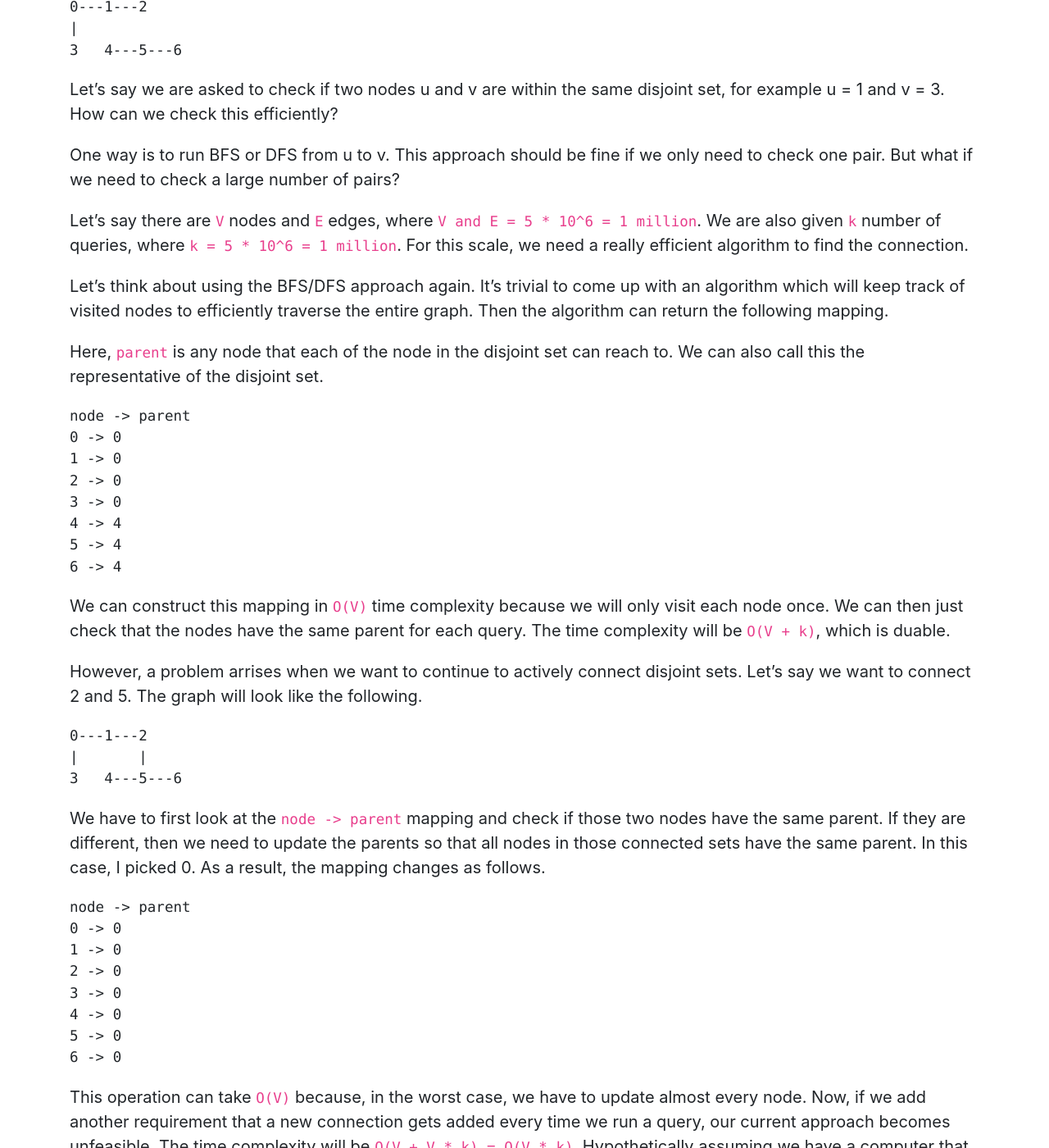
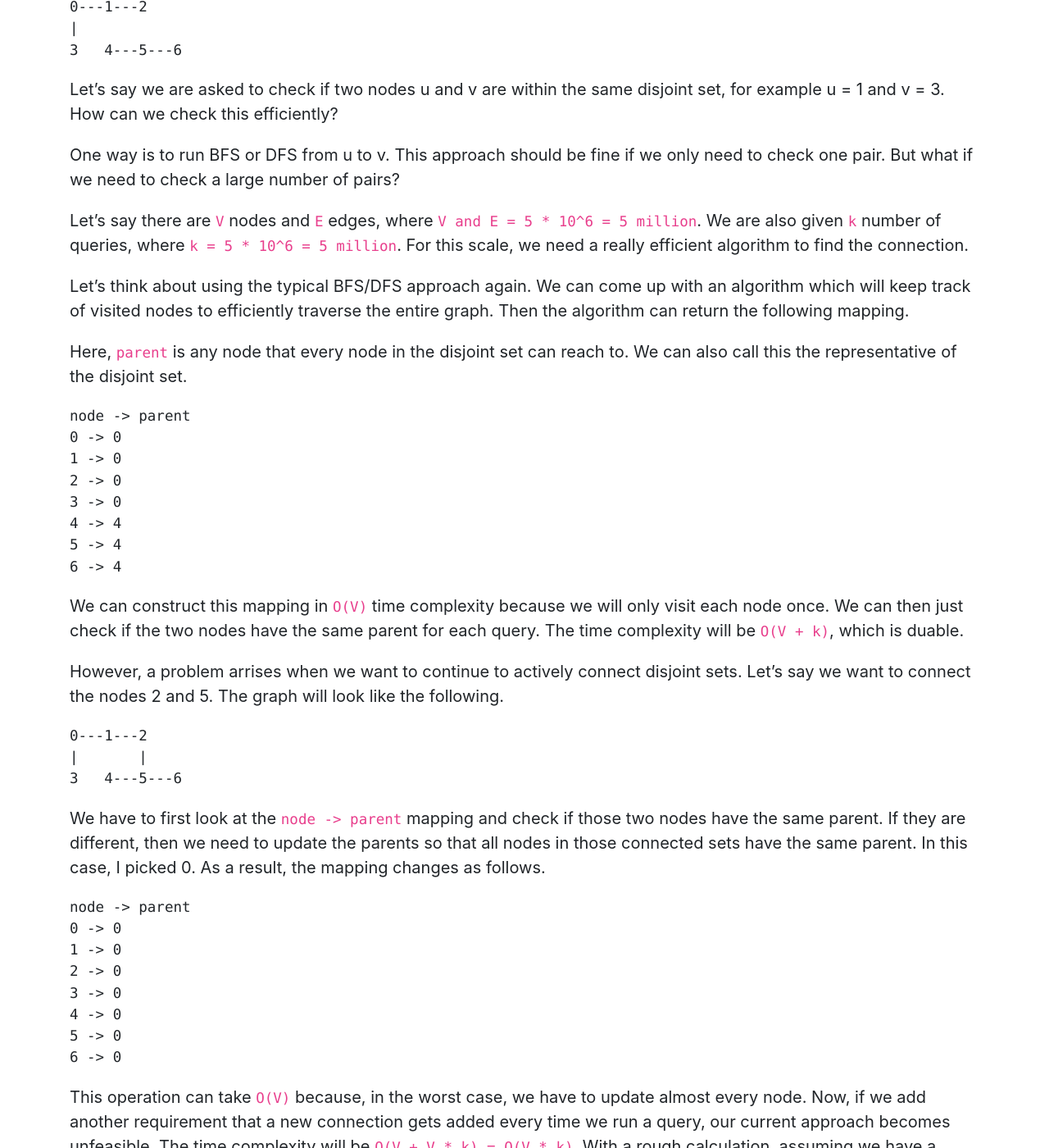
Before and after one commit to takasoft/takasoft.github.io, a Jekyll site: the page built from _posts/2025-02-06-why-union-find-is-such-a-cool-algorithm.md, in a window 1280 px wide and 1400 px high, scrolled down 425 px. Shown: the whole window at 82% size. Built offline with Jekyll 4.4.1, drawn with Linux system fonts in a browser that asks for light colours; some of the changed text lies outside the part shown.

Commit message:
Update 2025-02-06-why-union-find-is-such-a-cool-algorithm.md

````diff
--- a/_posts/2025-02-06-why-union-find-is-such-a-cool-algorithm.md
+++ b/_posts/2025-02-06-why-union-find-is-such-a-cool-algorithm.md
@@ -19,11 +19,11 @@
 
 One way is to run BFS or DFS from u to v. This approach should be fine if we only need to check one pair. But what if we need to check a large number of pairs?
 
-Let's say there are `V` nodes and `E` edges, where `V and E = 5 * 10^6 = 1 million`. We are also given `k` number of queries, where `k = 5 * 10^6 = 1 million`. For this scale, we need a really efficient algorithm to find the connection.
+Let's say there are `V` nodes and `E` edges, where `V and E = 5 * 10^6 = 5 million`. We are also given `k` number of queries, where `k = 5 * 10^6 = 5 million`. For this scale, we need a really efficient algorithm to find the connection.
 
-Let's think about using the BFS/DFS approach again. It's trivial to come up with an algorithm which will keep track of visited nodes to efficiently traverse the entire graph. Then the algorithm can return the following mapping.
+Let's think about using the typical BFS/DFS approach again. We can come up with an algorithm which will keep track of visited nodes to efficiently traverse the entire graph. Then the algorithm can return the following mapping.
 
-Here, `parent` is any node that each of the node in the disjoint set can reach to. We can also call this the representative of the disjoint set.
+Here, `parent` is any node that every node in the disjoint set can reach to. We can also call this the representative of the disjoint set.
 
 ```
 node -> parent
@@ -36,9 +36,9 @@
 6 -> 4
 ```
 
-We can construct this mapping in `O(V)` time complexity because we will only visit each node once. We can then just check that the nodes have the same parent for each query. The time complexity will be `O(V + k)`, which is duable.
+We can construct this mapping in `O(V)` time complexity because we will only visit each node once. We can then just check if the two nodes have the same parent for each query. The time complexity will be `O(V + k)`, which is duable.
 
-However, a problem arrises when we want to continue to actively connect disjoint sets. Let's say we want to connect 2 and 5. The graph will look like the following.
+However, a problem arrises when we want to continue to actively connect disjoint sets. Let's say we want to connect the nodes 2 and 5. The graph will look like the following.
 
 ```
 0---1---2
@@ -59,9 +59,9 @@
 6 -> 0
 ```
 
-This operation can take `O(V)` because, in the worst case, we have to update almost every node. Now, if we add another requirement that a new connection gets added every time we run a query, our current approach becomes unfeasible. The time complexity will be `O(V + V * k) = O(V * k)`. Hypothetically assuming we have a computer that can handle 10^8 operations per second, and we will need `(5 * 10^6) * (5 * 10^6) / 10^8 ~= 69.4 hours` just to calculate this.
+This operation can take `O(V)` because, in the worst case, we have to update almost every node. Now, if we add another requirement that a new connection gets added every time we run a query, our current approach becomes unfeasible. The time complexity will be `O(V + V * k) = O(V * k)`. With a rough calculation, assuming we have a computer that can handle 10^8 operations per second, then we will need `(5 * 10^6) * (5 * 10^6) / 10^8 ~= 69.4 hours` just to calculate this.
 
-Is it possible to make it more efficient? It turns out there's an algorithm to handle this update in nearly constant time, more specifically, in `O(α(n))` time complexity, where `α(n)` is the inverse Ackermann function, which for most of the use cases, we can consider it as constant.
+Is it possible to make it more efficient? It turns out there's an algorithm to handle this graph update in nearly constant time, more specifically, in `O(α(n))` time complexity, where `α(n)` is the inverse Ackermann function, which for most of the use cases, we can consider as constant. So effectively, we can solve the problem nearly in `O(k)` time complexity.
 
 Below is the complete code for the union find algorithm.
 
````
